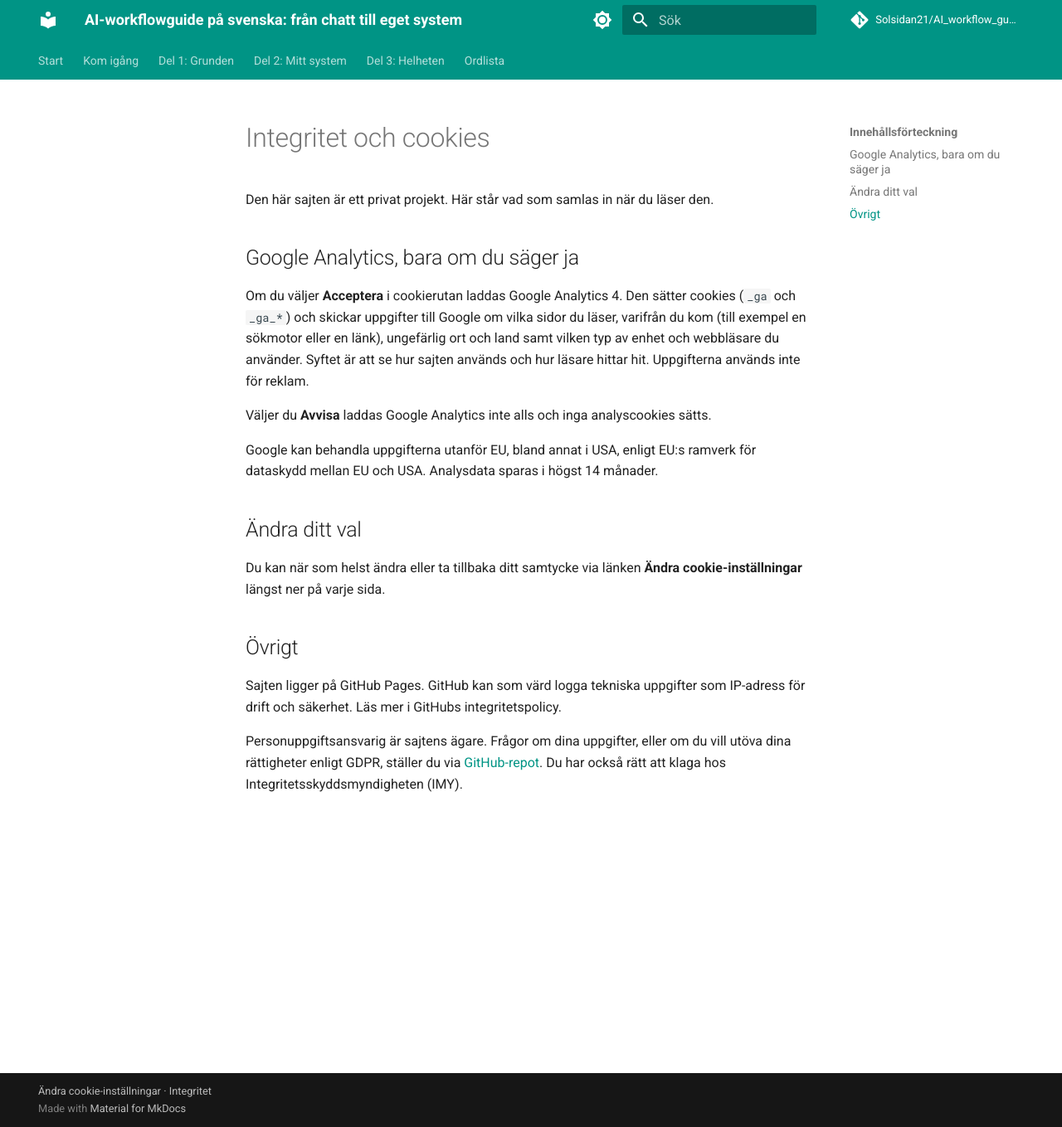
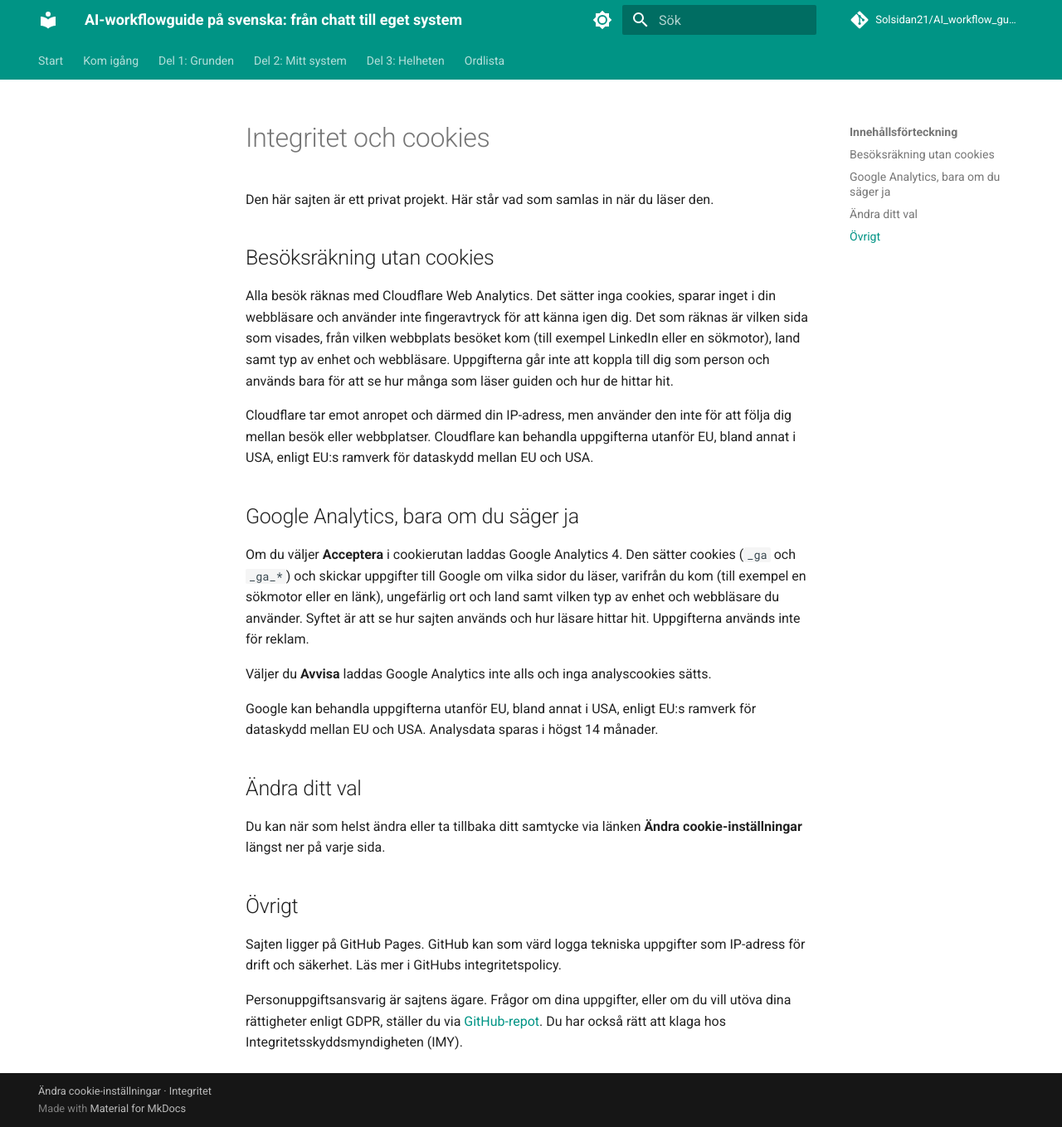
Before and after one commit to Solsidan21/AI_workflow_guide_svenska, an MkDocs documentation site: the page built from docs/integritet.md, in a window 1280 px wide and 1359 px high. Shown: the whole window at 83% size. Built offline with MkDocs 1.6.1 and Material for MkDocs 9.7.7, drawn with Linux system fonts in a browser that asks for light colours; comment, search, counter and statistics services are not loaded.

Commit message:
Förbered cookiefri besöksräkning med Cloudflare Web Analytics
Skriptet laddas utan samtycke men bara när en token finns i mkdocs.yml
(extra.cloudflare_web_analytics_token). Cookierutan och sidan Integritet
beskriver nu den cookiefria räkningen. Google Analytics laddas som förut
bara efter samtycke.

Co-Authored-By: Claude Opus 5.5 <noreply@anthropic.com>
Claude-Session: https://claude.ai/code/session_01NUm8KnS1unQuUhc4A5341z

```diff
--- a/docs/integritet.md
+++ b/docs/integritet.md
@@ -1,6 +1,12 @@
 # Integritet och cookies
 
 Den här sajten är ett privat projekt. Här står vad som samlas in när du läser den.
+
+## Besöksräkning utan cookies
+
+Alla besök räknas med Cloudflare Web Analytics. Det sätter inga cookies, sparar inget i din webbläsare och använder inte fingeravtryck för att känna igen dig. Det som räknas är vilken sida som visades, från vilken webbplats besöket kom (till exempel LinkedIn eller en sökmotor), land samt typ av enhet och webbläsare. Uppgifterna går inte att koppla till dig som person och används bara för att se hur många som läser guiden och hur de hittar hit.
+
+Cloudflare tar emot anropet och därmed din IP-adress, men använder den inte för att följa dig mellan besök eller webbplatser. Cloudflare kan behandla uppgifterna utanför EU, bland annat i USA, enligt EU:s ramverk för dataskydd mellan EU och USA.
 
 ## Google Analytics, bara om du säger ja
 
--- a/mkdocs.yml
+++ b/mkdocs.yml
@@ -66,10 +66,13 @@ extra:
   consent:
     title: Cookies
     description: >-
-      Jag vill gärna se hur guiden används och hur läsare hittar hit.
-      Får jag använda Google Analytics för det? Det sätter cookies och
-      skickar uppgifter om ditt besök till Google. Avvisar du laddas
-      ingenting. Läs mer på sidan <a href="/AI_workflow_guide_svenska/integritet/">Integritet</a>.
+      Jag respekterar din integritet. Utan cookies räknar jag bara att
+      sidan har besökts och från vilken webbplats besöket kom, inget som
+      kan kopplas till dig. Får jag också använda Google Analytics för att
+      se mer om hur guiden används? Det sätter cookies och skickar
+      uppgifter om ditt besök till Google. Avvisar du laddas det inte.
+      Du kan ändra ditt val när som helst längst ner på sidan. Läs mer på
+      sidan <a href="/AI_workflow_guide_svenska/integritet/">Integritet</a>.
     actions:
       - accept
       - reject
@@ -82,6 +85,9 @@ extra:
         checked: true
   # Fyll i koden från Search Console (bara värdet i content="..."):
   google_site_verification: "hUEKbQgmLFbhiKHtTyx-k8Jzjp6YFeoOhKEFrp8EBu4"
+  # Cloudflare Web Analytics, cookiefri besöksräkning som körs utan samtycke.
+  # Fyll i token från Cloudflare (bara värdet i "token": "..."). Tom = av.
+  cloudflare_web_analytics_token: ""
 
 nav:
   - Start: index.md
--- a/overrides/main.html
+++ b/overrides/main.html
@@ -31,3 +31,11 @@
   <meta name="twitter:description" content="{{ og_description }}">
   <meta name="twitter:image" content="{{ og_image }}">
 {% endblock %}
+
+{#- Cloudflare Web Analytics: cookiefri räkning av besök och hänvisande webbplats. Laddas utan samtycke eftersom den inte sparar något i webbläsaren. Token sätts i mkdocs.yml under extra.cloudflare_web_analytics_token. -#}
+{% block scripts %}
+  {{ super() }}
+  {% if config.extra.cloudflare_web_analytics_token %}
+    <script defer src="https://static.cloudflareinsights.com/beacon.min.js" data-cf-beacon='{"token": "{{ config.extra.cloudflare_web_analytics_token }}"}'></script>
+  {% endif %}
+{% endblock %}
```
Also changed, not shown: lankar/linkedin.md (+6 -0 lines).
